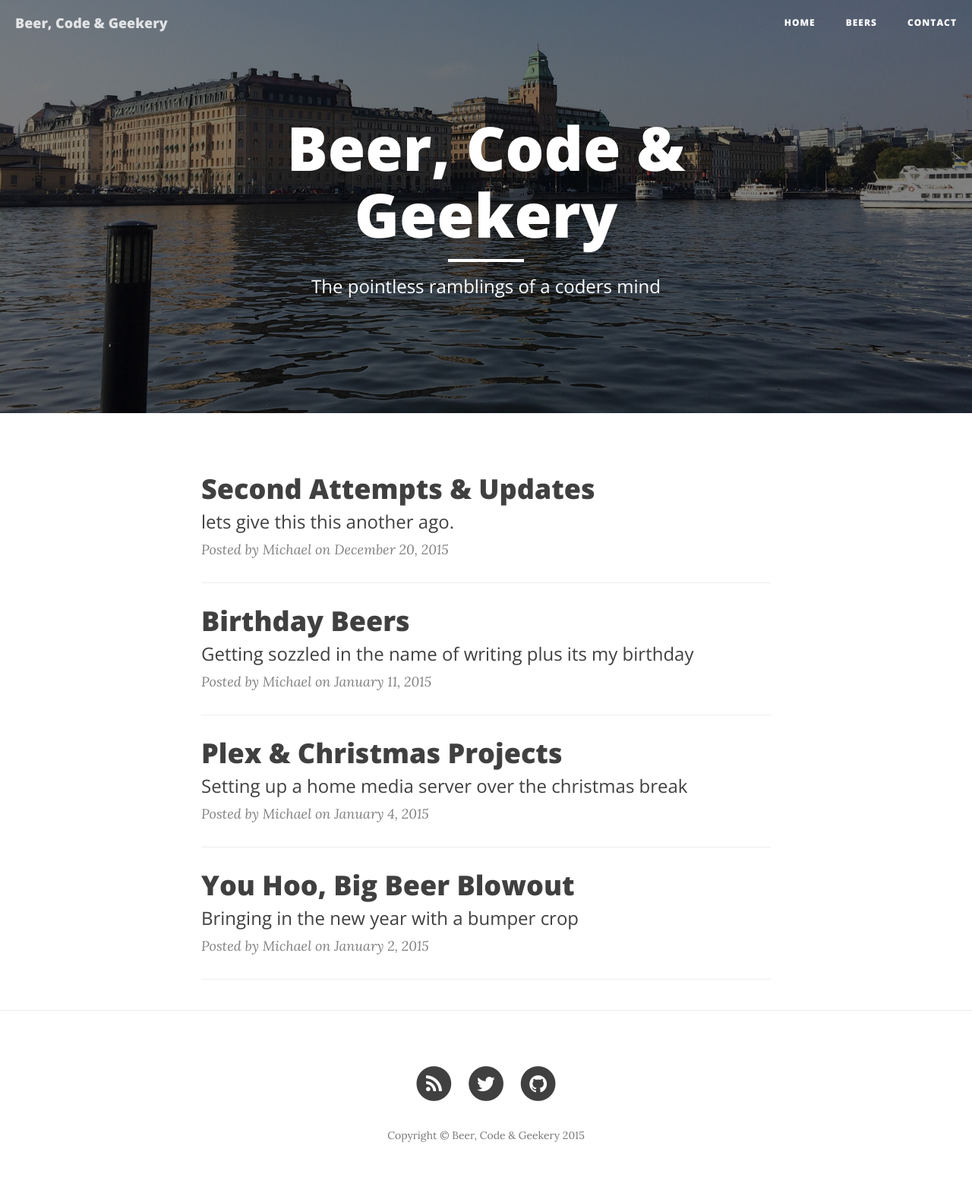
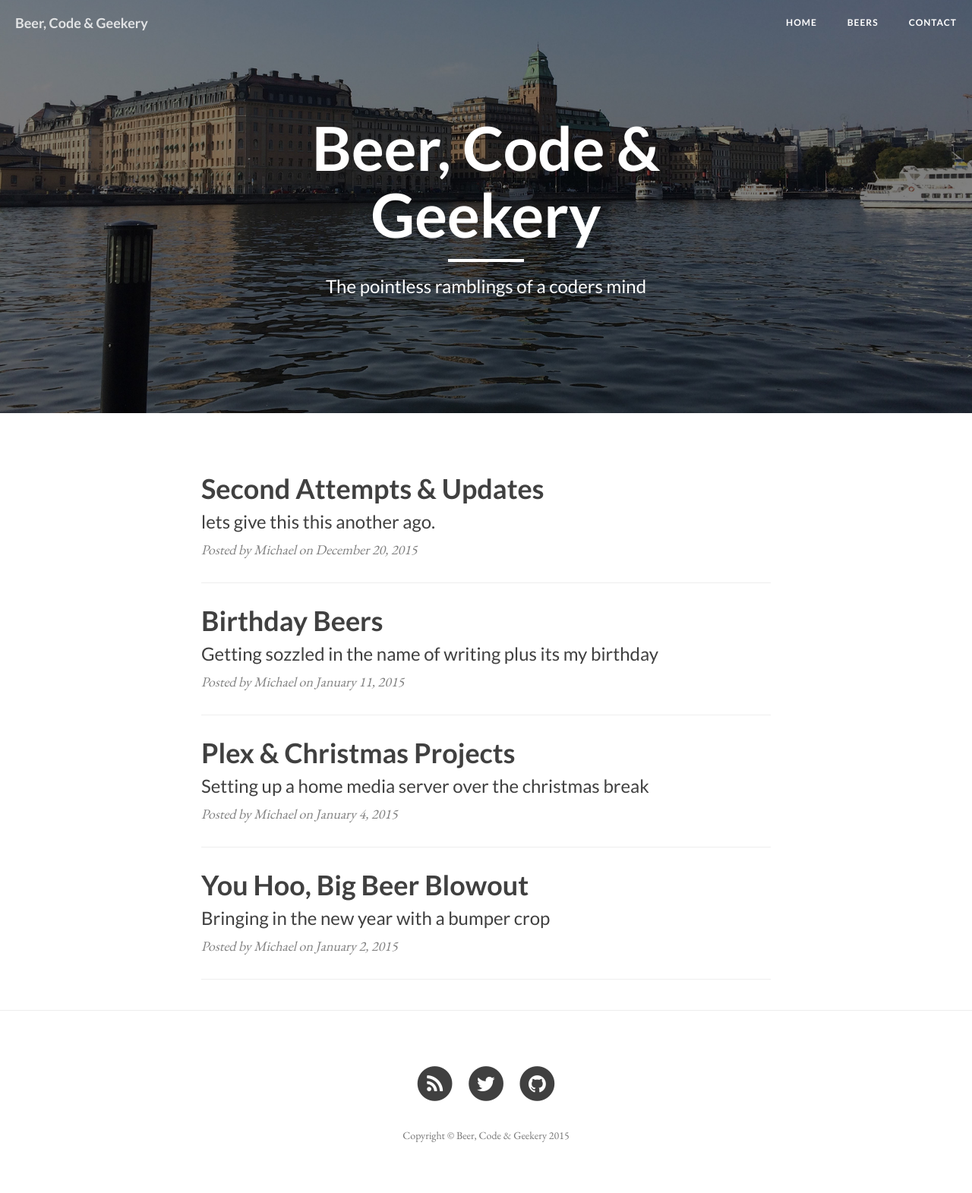
Before and after one commit to ScottBaxter1/boffey.github.io, a Jekyll site: the page built from index.html, in a window 1280 px wide. Shown: the whole page at 76% size. Built offline with Jekyll 4.4.1, drawn with Linux system fonts in a browser that asks for light colours; nearby versions of some CDN libraries; the list of posts is cut into pages by our own code.

Commit message:
Updating fonts

```diff
--- a/_includes/head.html
+++ b/_includes/head.html
@@ -20,8 +20,7 @@
 
     <!-- Custom Fonts -->
     <link href="//maxcdn.bootstrapcdn.com/font-awesome/4.3.0/css/font-awesome.min.css" rel="stylesheet" type="text/css">
-    <link href='//fonts.googleapis.com/css?family=Lora:400,700,400italic,700italic' rel='stylesheet' type='text/css'>
-    <link href='//fonts.googleapis.com/css?family=Open+Sans:300italic,400italic,600italic,700italic,800italic,400,300,600,700,800' rel='stylesheet' type='text/css'>
+    <link href='https://fonts.googleapis.com/css?family=Lato:400,700|EB+Garamond' rel='stylesheet' type='text/css'>
 
     <!-- HTML5 Shim and Respond.js IE8 support of HTML5 elements and media queries -->
     <!-- WARNING: Respond.js doesn't work if you view the page via file:// -->
--- a/css/clean-blog.css
+++ b/css/clean-blog.css
@@ -5,7 +5,7 @@
  */
 
 body {
-  font-family: 'Lora', 'Times New Roman', serif;
+  font-family: 'EB Garamond', 'Times New Roman', serif;
   font-size: 20px;
   color: #404040;
 }
@@ -22,7 +22,7 @@
 h4,
 h5,
 h6 {
-  font-family: 'Open Sans', 'Helvetica Neue', Helvetica, Arial, sans-serif;
+  font-family: 'Lato', 'Helvetica Neue', Helvetica, Arial, sans-serif;
   font-weight: 800;
 }
 a {
@@ -53,7 +53,7 @@
   left: 0;
   width: 100%;
   z-index: 3;
-  font-family: 'Open Sans', 'Helvetica Neue', Helvetica, Arial, sans-serif;
+  font-family: 'Lato', 'Helvetica Neue', Helvetica, Arial, sans-serif;
 }
 .navbar-custom .navbar-brand {
   font-weight: 800;
@@ -170,7 +170,7 @@
   font-size: 24px;
   line-height: 1.1,
 			display: block;
-  font-family: 'Open Sans', 'Helvetica Neue', Helvetica, Arial, sans-serif;
+  font-family: 'Lato', 'Helvetica Neue', Helvetica, Arial, sans-serif;
   font-weight: 300;
   margin: 10px 0 0;
 }
@@ -189,13 +189,13 @@
   display: block;
 }
 .intro-header .post-heading .subheading {
-  font-family: 'Open Sans', 'Helvetica Neue', Helvetica, Arial, sans-serif;
+  font-family: 'Lato', 'Helvetica Neue', Helvetica, Arial, sans-serif;
   font-size: 24px;
   margin: 10px 0 30px;
   font-weight: 600;
 }
 .intro-header .post-heading .meta {
-  font-family: 'Lora', 'Times New Roman', serif;
+  font-family: 'EB Garamond', 'Times New Roman', serif;
   font-style: italic;
   font-weight: 300;
   font-size: 20px;
@@ -327,7 +327,7 @@
   border-top: 1px solid #eeeeee;
 }
 .btn {
-  font-family: 'Open Sans', 'Helvetica Neue', Helvetica, Arial, sans-serif;
+  font-family: 'Lato', 'Helvetica Neue', Helvetica, Arial, sans-serif;
   text-transform: uppercase;
   font-size: 14px;
   font-weight: 800;
@@ -350,7 +350,7 @@
 }
 .pager li > a,
 .pager li > span {
-  font-family: 'Open Sans', 'Helvetica Neue', Helvetica, Arial, sans-serif;
+  font-family: 'Lato', 'Helvetica Neue', Helvetica, Arial, sans-serif;
   text-transform: uppercase;
   font-size: 14px;
   font-weight: 800;
--- a/less/mixins.less
+++ b/less/mixins.less
@@ -14,9 +14,9 @@
 }
 
 .serif() {
-	font-family: 'Lora', 'Times New Roman', serif;
+	font-family: 'EB Garamond', 'Times New Roman', serif;
 }
 
 .sans-serif () {
-	font-family: 'Open Sans', 'Helvetica Neue', Helvetica, Arial, sans-serif;
+	font-family: 'Lato', 'Helvetica Neue', Helvetica, Arial, sans-serif;
 }
```
Also changed, not shown: css/clean-blog.min.css.
